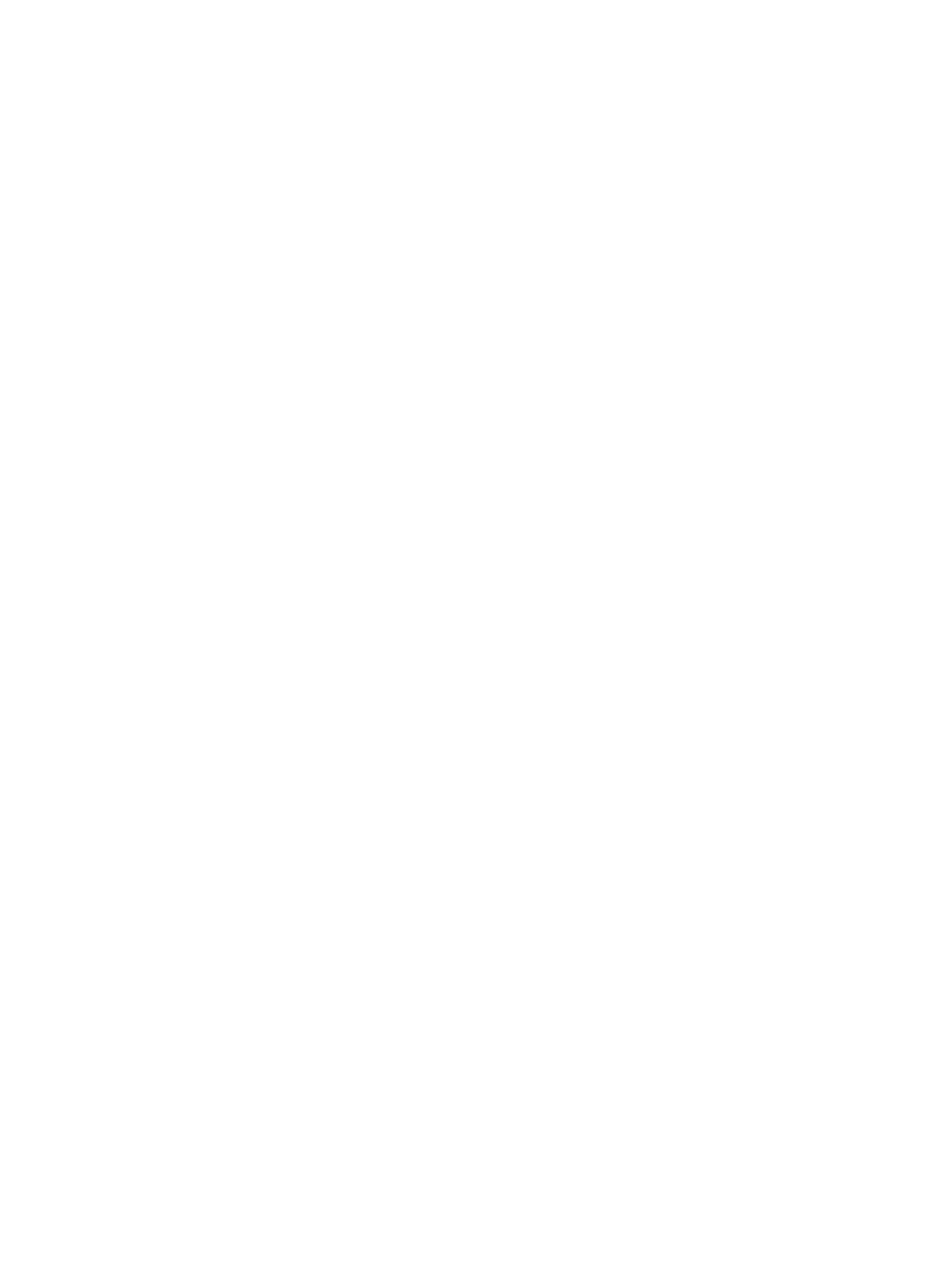
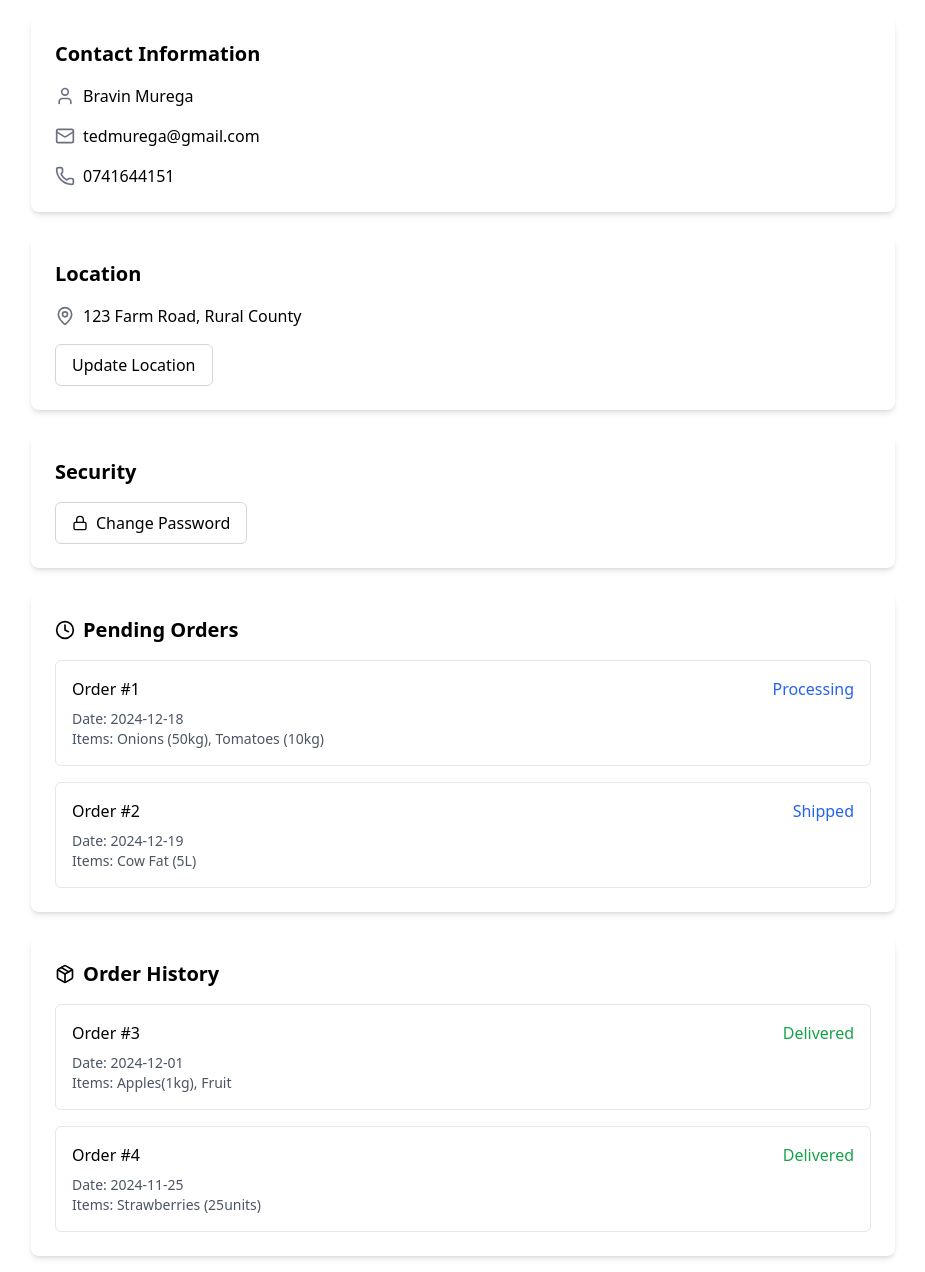
Before and after one commit to Murega14/agrilink_frontend, a React (Create React App) app: page /user in a window 1280 px wide. Before the commit this address had no page. Shown: the whole page, without its empty margins (177-1102 px from the left). Before the commit the page ends 800 px from the top, so only its background shows below. Built offline with nearby package versions, Linux system fonts and the light colour scheme.

Commit message:
added a user page with placeholder data

```diff
--- a/package.json
+++ b/package.json
@@ -4,6 +4,8 @@
   "private": true,
   "dependencies": {
     "axios": "^1.7.9",
+    "class-variance-authority": "^0.7.1",
+    "clsx": "^2.1.1",
     "cra-template": "1.2.0",
     "lucide-react": "^0.468.0",
     "prop-types": "^15.8.1",
@@ -12,6 +14,8 @@
     "react-router-dom": "^7.0.2",
     "react-scripts": "5.0.1",
     "react-toastify": "^11.0.0",
+    "tailwind-merge": "^2.5.5",
+    "tailwindcss-animate": "^1.0.7",
     "web-vitals": "^4.2.4"
   },
   "scripts": {
--- a/src/App.js
+++ b/src/App.js
@@ -14,6 +14,7 @@ import Dashboard from './components/FarmerUI/Dashboard'
 import Marketplace from './components/BuyerUI/Marketplace';
 import AddProduct from './components/FarmerUI/AddProduct';
 import Cart from './components/BuyerUI/Cart';
+import UserProfile from './components/BuyerUI/UserProfile';
 
 function App() {
   return (
@@ -31,6 +32,7 @@ function App() {
           <Route path='/marketplace' element={<Marketplace />} />
           <Route path='/products/add' element={<AddProduct />} />
           <Route path='/cart' element={<Cart />} />
+          <Route path='/user' element={<UserProfile />} />
         </Routes>
         <ToastContainer />
       </Router>
--- a/src/components/BuyerUI/Navbar.jsx
+++ b/src/components/BuyerUI/Navbar.jsx
@@ -35,7 +35,7 @@ const Navbar = ({ onSearch }) => {
   };
 
   const handleProfileClick = () => {
-    navigate('/profile');
+    navigate('/user');
   };
 
   const handleKeyPress = (event) => {
--- /dev/null
+++ b/src/components/BuyerUI/UserProfile.jsx
@@ -0,0 +1,183 @@
+import React, { useState } from 'react';
+import { MapPin, Lock, Package, Clock, Mail, Phone, User } from 'lucide-react';
+
+const UserProfile = () => {
+  const [showPasswordForm, setShowPasswordForm] = useState(false);
+  const [showLocationForm, setShowLocationForm] = useState(false);
+
+  // Sample data - in a real app, this would come from your backend
+  const user = {
+    name: "Bravin Murega",
+    email: "tedmurega@gmail.com",
+    phone: "0741644151",
+    location: "123 Farm Road, Rural County",
+  };
+
+  const pendingOrders = [
+    { id: 1, date: "2024-12-18", items: ["Onions (50kg)", "Tomatoes (10kg)"], status: "Processing" },
+    { id: 2, date: "2024-12-19", items: ["Cow Fat (5L)"], status: "Shipped" },
+  ];
+
+  const pastOrders = [
+    { id: 3, date: "2024-12-01", items: ["Apples(1kg)", "Fruit"], status: "Delivered" },
+    { id: 4, date: "2024-11-25", items: ["Strawberries (25units)"], status: "Delivered" },
+  ];
+
+  return (
+    <div className="max-w-4xl mx-auto p-4 space-y-6">
+      {/* Contact Information */}
+      <div className="bg-white rounded-lg shadow-md p-6">
+        <h2 className="text-xl font-bold mb-4">Contact Information</h2>
+        <div className="space-y-4">
+          <div className="flex items-center space-x-2">
+            <User className="w-5 h-5 text-gray-500" />
+            <span>{user.name}</span>
+          </div>
+          <div className="flex items-center space-x-2">
+            <Mail className="w-5 h-5 text-gray-500" />
+            <span>{user.email}</span>
+          </div>
+          <div className="flex items-center space-x-2">
+            <Phone className="w-5 h-5 text-gray-500" />
+            <span>{user.phone}</span>
+          </div>
+        </div>
+      </div>
+
+      {/* Location Settings */}
+      <div className="bg-white rounded-lg shadow-md p-6">
+        <h2 className="text-xl font-bold mb-4">Location</h2>
+        <div className="space-y-4">
+          <div className="flex items-center space-x-2">
+            <MapPin className="w-5 h-5 text-gray-500" />
+            <span>{user.location}</span>
+          </div>
+          {!showLocationForm ? (
+            <button
+              onClick={() => setShowLocationForm(true)}
+              className="px-4 py-2 border border-gray-300 rounded-md hover:bg-gray-50"
+            >
+              Update Location
+            </button>
+          ) : (
+            <div className="space-y-4">
+              <input
+                type="text"
+                placeholder="Enter new address"
+                className="w-full px-3 py-2 border border-gray-300 rounded-md"
+              />
+              <div className="space-x-2">
+                <button
+                  onClick={() => setShowLocationForm(false)}
+                  className="px-4 py-2 bg-blue-600 text-white rounded-md hover:bg-blue-700"
+                >
+                  Save
+                </button>
+                <button
+                  onClick={() => setShowLocationForm(false)}
+                  className="px-4 py-2 border border-gray-300 rounded-md hover:bg-gray-50"
+                >
+                  Cancel
+                </button>
+              </div>
+            </div>
+          )}
+        </div>
+      </div>
+
+      {/* Password Change */}
+      <div className="bg-white rounded-lg shadow-md p-6">
+        <h2 className="text-xl font-bold mb-4">Security</h2>
+        <div className="space-y-4">
+          {!showPasswordForm ? (
+            <button
+              onClick={() => setShowPasswordForm(true)}
+              className="px-4 py-2 border border-gray-300 rounded-md hover:bg-gray-50 flex items-center space-x-2"
+            >
+              <Lock className="w-4 h-4" />
+              <span>Change Password</span>
+            </button>
+          ) : (
+            <div className="space-y-4">
+              <input
+                type="password"
+                placeholder="Current Password"
+                className="w-full px-3 py-2 border border-gray-300 rounded-md"
+              />
+              <input
+                type="password"
+                placeholder="New Password"
+                className="w-full px-3 py-2 border border-gray-300 rounded-md"
+              />
+              <input
+                type="password"
+                placeholder="Confirm New Password"
+                className="w-full px-3 py-2 border border-gray-300 rounded-md"
+              />
+              <div className="space-x-2">
+                <button
+                  onClick={() => setShowPasswordForm(false)}
+                  className="px-4 py-2 bg-blue-600 text-white rounded-md hover:bg-blue-700"
+                >
+                  Update Password
+                </button>
+                <button
+                  onClick={() => setShowPasswordForm(false)}
+                  className="px-4 py-2 border border-gray-300 rounded-md hover:bg-gray-50"
+                >
+                  Cancel
+                </button>
+              </div>
+            </div>
+          )}
+        </div>
+      </div>
+
+      {/* Pending Orders */}
+      <div className="bg-white rounded-lg shadow-md p-6">
+        <h2 className="text-xl font-bold mb-4 flex items-center space-x-2">
+          <Clock className="w-5 h-5" />
+          <span>Pending Orders</span>
+        </h2>
+        <div className="space-y-4">
+          {pendingOrders.map(order => (
+            <div key={order.id} className="border border-gray-200 rounded-md p-4">
+              <div className="flex justify-between items-center mb-2">
+                <span className="font-medium">Order #{order.id}</span>
+                <span className="text-blue-600">{order.status}</span>
+              </div>
+              <div className="text-sm text-gray-600">
+                <div>Date: {order.date}</div>
+                <div>Items: {order.items.join(', ')}</div>
+              </div>
+            </div>
+          ))}
+        </div>
+      </div>
+
+      {/* Past Orders */}
+      <div className="bg-white rounded-lg shadow-md p-6">
+        <h2 className="text-xl font-bold mb-4 flex items-center space-x-2">
+          <Package className="w-5 h-5" />
+          <span>Order History</span>
+        </h2>
+        <div className="space-y-4">
+          {pastOrders.map(order => (
+            <div key={order.id} className="border border-gray-200 rounded-md p-4">
+              <div className="flex justify-between items-center mb-2">
+                <span className="font-medium">Order #{order.id}</span>
+                <span className="text-green-600">{order.status}</span>
+              </div>
+              <div className="text-sm text-gray-600">
+                <div>Date: {order.date}</div>
+                <div>Items: {order.items.join(', ')}</div>
+              </div>
+            </div>
+          ))}
+        </div>
+      </div>
+    </div>
+  );
+};
+
+export default UserProfile;
```
Also changed, not shown: 1 other file (tests, documents, lock files or other folders).
